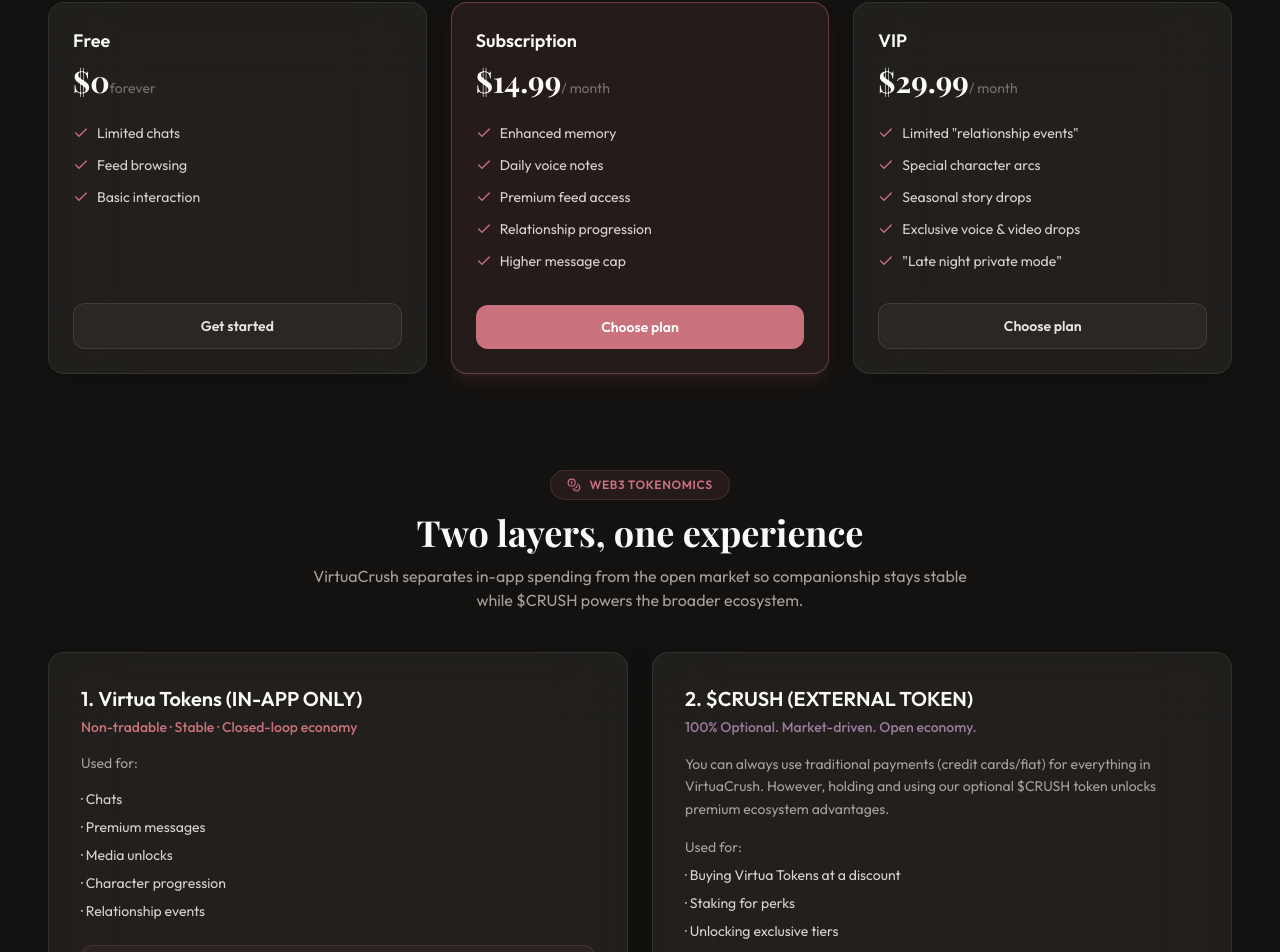
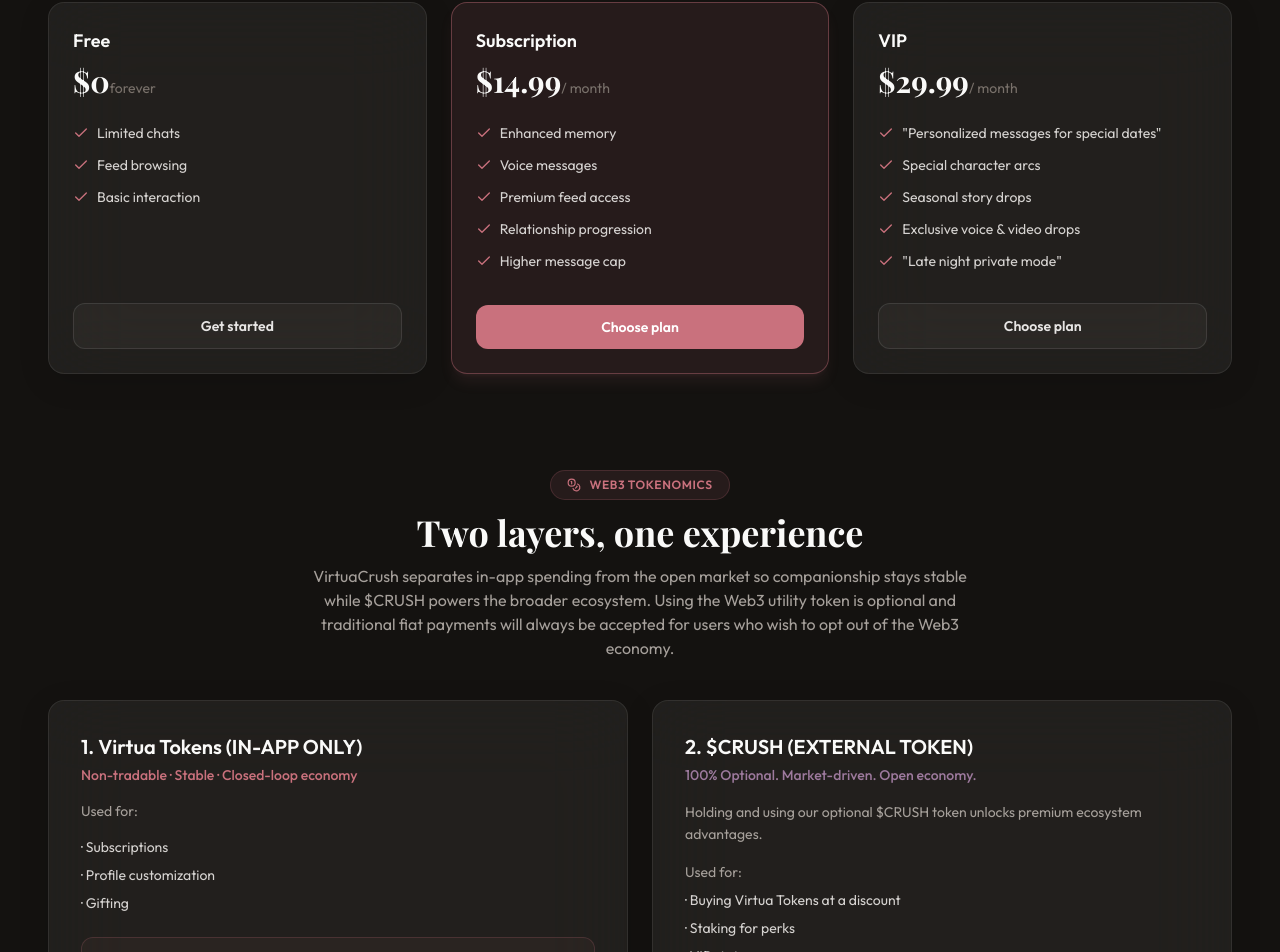
Before and after one commit to JediWebDev/VirtuaCrush, a React (Vite) app: page / in a window 1280 px wide. Shown: the part 1835-2787 px from the top of the page. Built offline with nearby package versions, Linux system fonts and the light colour scheme; a web font is replaced by a local one.

Commit message:
Update HomePage.tsx
Edited copy on Home Page

```diff
--- a/src/pages/HomePage.tsx
+++ b/src/pages/HomePage.tsx
@@ -29,7 +29,7 @@
     highlight: true,
     features: [
       "Enhanced memory",
-      "Daily voice notes",
+      "Voice messages",
       "Premium feed access",
       "Relationship progression",
       "Higher message cap",
@@ -41,7 +41,7 @@
     period: "/ month",
     highlight: false,
     features: [
-      'Limited "relationship events"',
+      '"Personalized messages for special dates"',
       "Special character arcs",
       "Seasonal story drops",
       "Exclusive voice & video drops",
@@ -183,8 +183,7 @@
             </div>
             <h2 className="font-serif text-3xl font-bold text-stone-50 md:text-4xl">Two layers, one experience</h2>
             <p className="mx-auto mt-3 max-w-2xl text-stone-400">
-              VirtuaCrush separates in-app spending from the open market so companionship stays stable while $CRUSH powers the broader ecosystem.
-            </p>
+              VirtuaCrush separates in-app spending from the open market so companionship stays stable while $CRUSH powers the broader ecosystem. Using the Web3 utility token is optional and traditional fiat payments will always be accepted for users who wish to opt out of the Web3 economy. </p>
           </div>
           <div className="grid grid-cols-1 gap-6 lg:grid-cols-2">
             <article className="rounded-2xl border border-white/[0.08] glass p-8">
@@ -192,11 +191,9 @@
               <p className="mb-4 text-sm font-medium text-accent">Non-tradable · Stable · Closed-loop economy</p>
               <p className="mb-4 text-sm text-stone-400">Used for:</p>
               <ul className="mb-6 space-y-2 text-sm text-stone-300">
-                <li>· Chats</li>
-                <li>· Premium messages</li>
-                <li>· Media unlocks</li>
-                <li>· Character progression</li>
-                <li>· Relationship events</li>
+                <li>· Subscriptions</li>
+                <li>· Profile customization</li>
+                <li>· Gifting</li>
               </ul>
               <p className="rounded-xl border border-accent/20 bg-accent/5 px-4 py-3 text-sm font-medium text-rose-100/90">
                 Key rule: Price of experiences is ALWAYS in Virtua Tokens.
@@ -208,20 +205,16 @@
                 100% Optional. Market-driven. Open economy.
               </p>
               <p className="mb-4 text-sm leading-relaxed text-stone-400">
-                You can always use traditional payments (credit cards/fiat) for everything in VirtuaCrush.
-                However, holding and using our optional $CRUSH token unlocks premium ecosystem advantages.
+                 Holding and using our optional $CRUSH token unlocks premium ecosystem advantages.
               </p>
               <p className="mb-2 text-sm text-stone-400">Used for:</p>
               <ul className="mb-6 space-y-2 text-sm text-stone-300">
                 <li>· Buying Virtua Tokens at a discount</li>
                 <li>· Staking for perks</li>
-                <li>· Unlocking exclusive tiers</li>
-                <li>· Governance / character influence</li>
                 <li>· VIP status</li>
               </ul>
               <p className="rounded-xl border border-violet-warm/25 bg-violet-warm/10 px-4 py-3 text-sm font-medium leading-relaxed text-stone-200">
-                Key rule: Fiat payments are always accepted. $CRUSH is an optional upgrade path that
-                rewards our most dedicated community members, but never directly prices in-app
+                Key rule: $CRUSH is an optional upgrade path that rewards our most dedicated community members, but never directly prices in-app
                 experiences.
               </p>
             </article>
```
